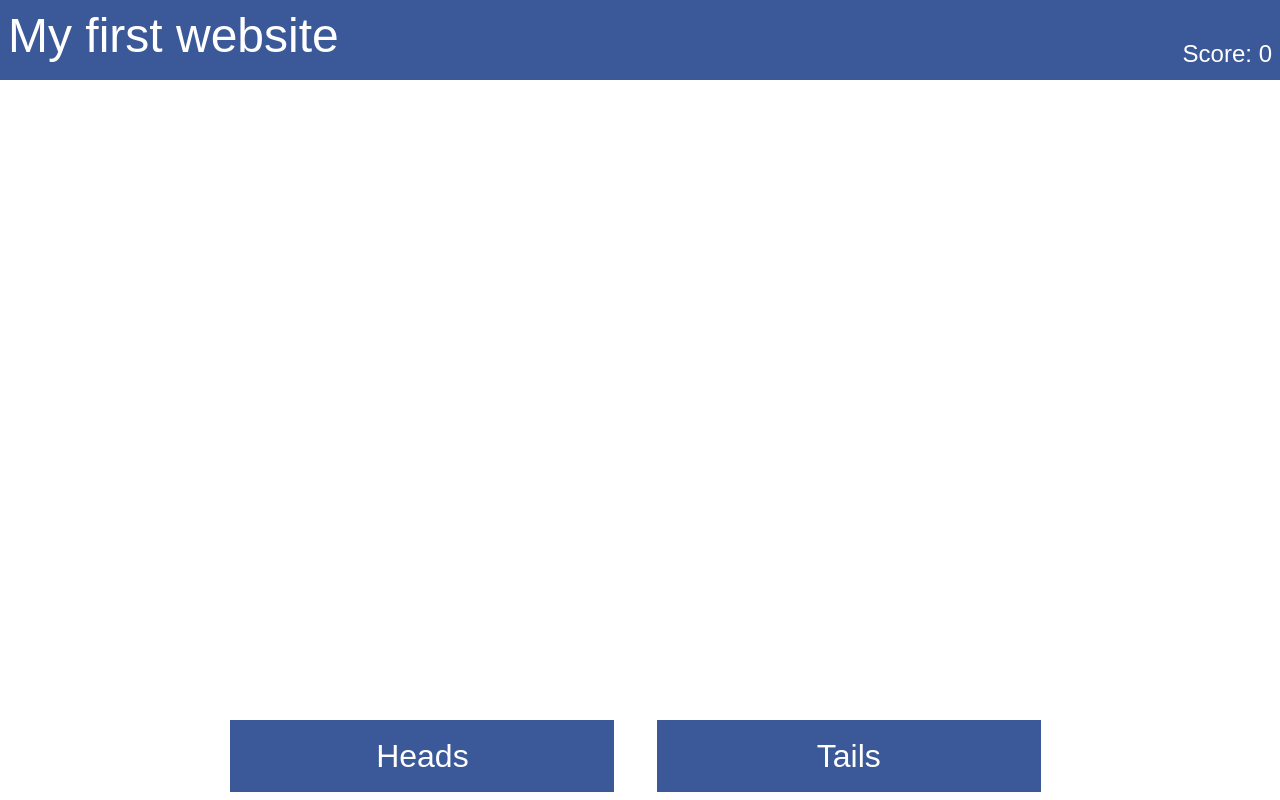
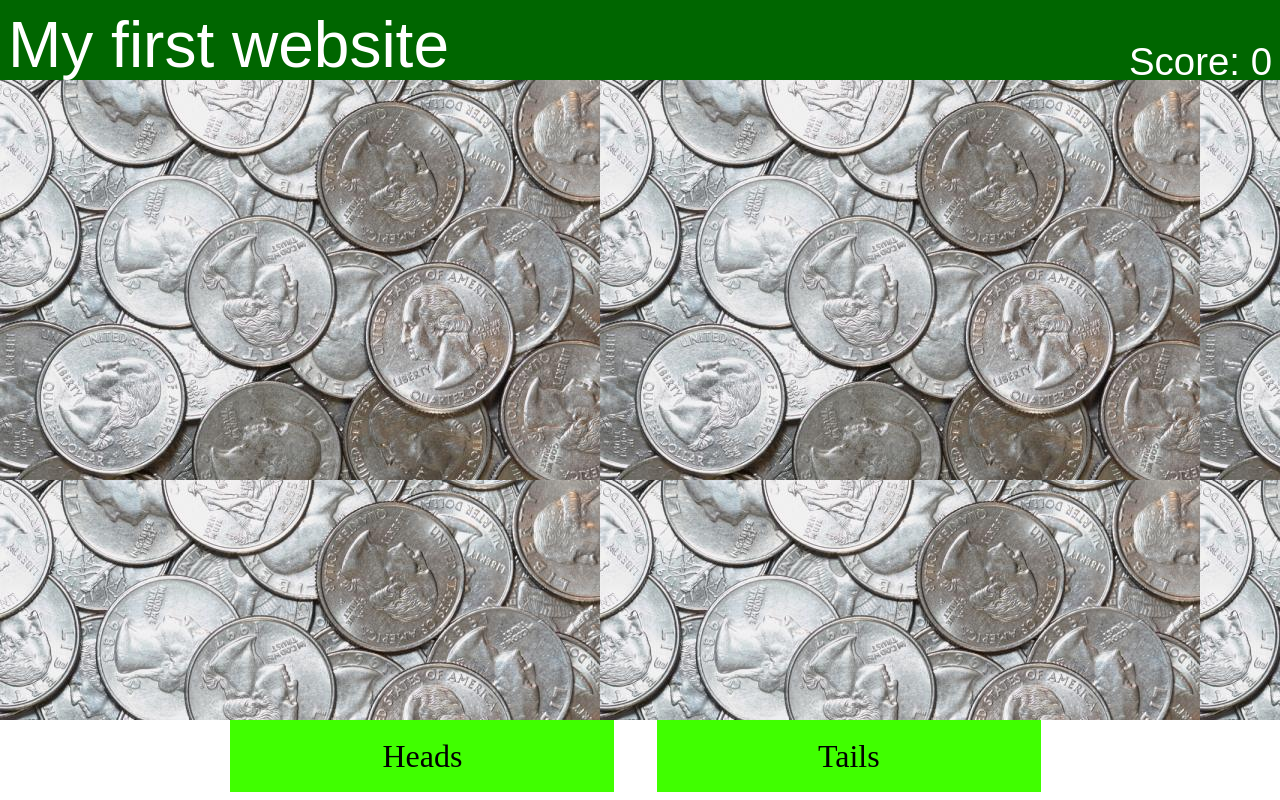
Before and after one commit to matt2323/matt2323, a plain HTML site: page index.html in a window 1280 px wide. Drawn offline with Linux system fonts and the light colour scheme.

Commit message:
added colin css because i liek it better

```diff
--- a/website.css
+++ b/website.css
@@ -1,22 +1,17 @@
-/*#3b5998*/
-
 .btn {
-    background: #3b5998;
+    background: #40ff00;
     border-radius: 0px;
     border: none;
-    font-family: Arial;
-    color: #ffffff;
+    font-family: baskerville;
+    color: black;
     font-size: 4vh;
-    text-decoration: none;
+    text-decoration: mediumblue;
     width: 30vw;
     height: 9vh;
     margin-right: 3vw;
 }
 
-h1{
-    font-family: Arial;
-    color: #ffffff;
-}
+
 
 label{
        font-family: Arial;
@@ -26,20 +21,20 @@ label{
 .bigLabel{
     padding-left: 1vh;
     padding-top: 1vh;
-    font-size: 6vh;
+    font-size: 5vw;
     float: left;
 
 }
 .smallLabel{
 
-    font-size: 3vh;
+    font-size: 3vw;
     float: right;
     padding-right: 1vh;
     padding-top:  5vh;
 }
 
 .topStrip{
-    background: #3b5998;
+    background: #006600;
      position:fixed;
      margin:0px;
      top:0px;
@@ -55,6 +50,7 @@ label{
     height: 80%;
     width: 100%;
     left: 0px;
+    background-image: url("content/lots.jpg");
 }
 
 .coin{
```
Also changed, not shown: content/lots.jpg (added).
